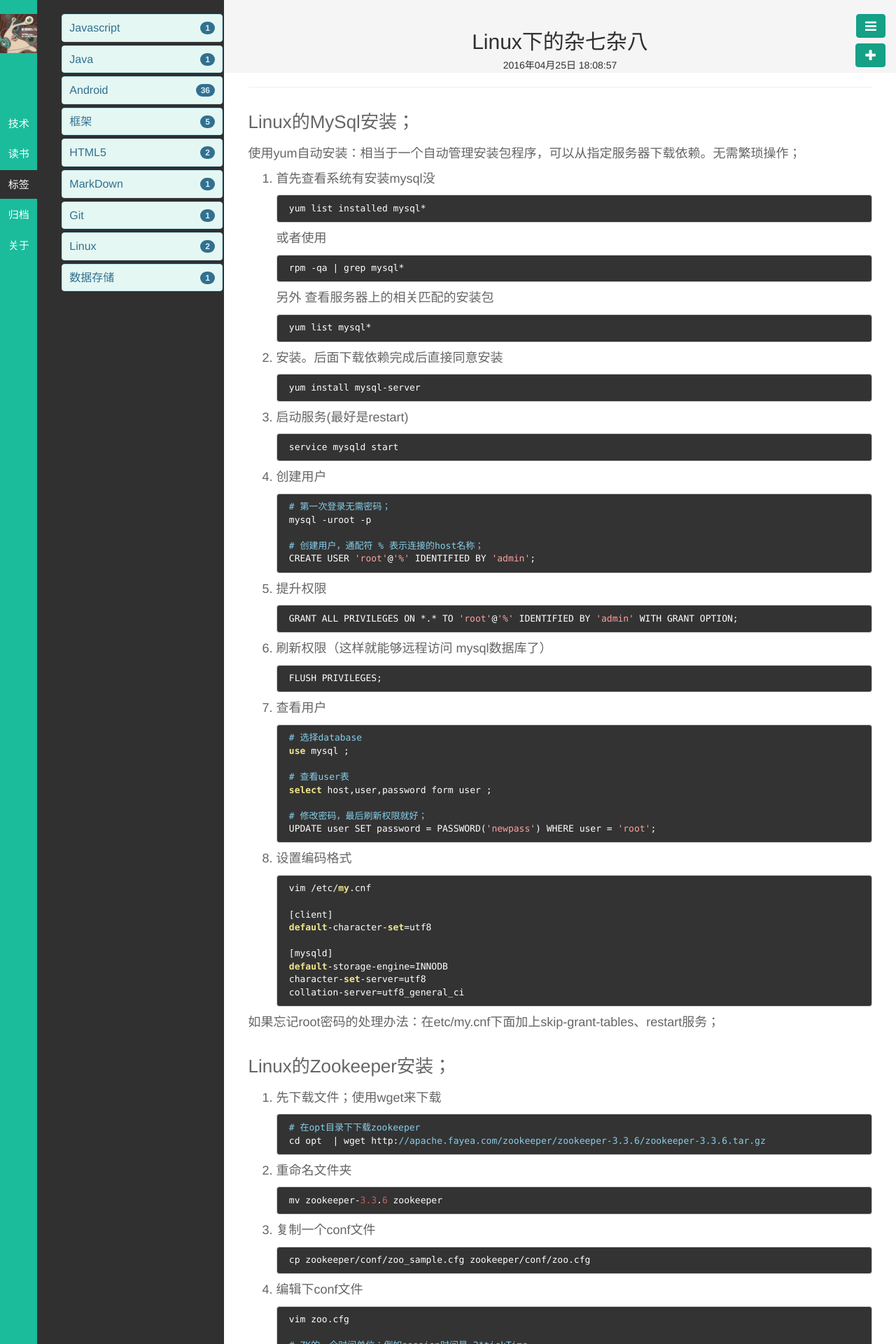
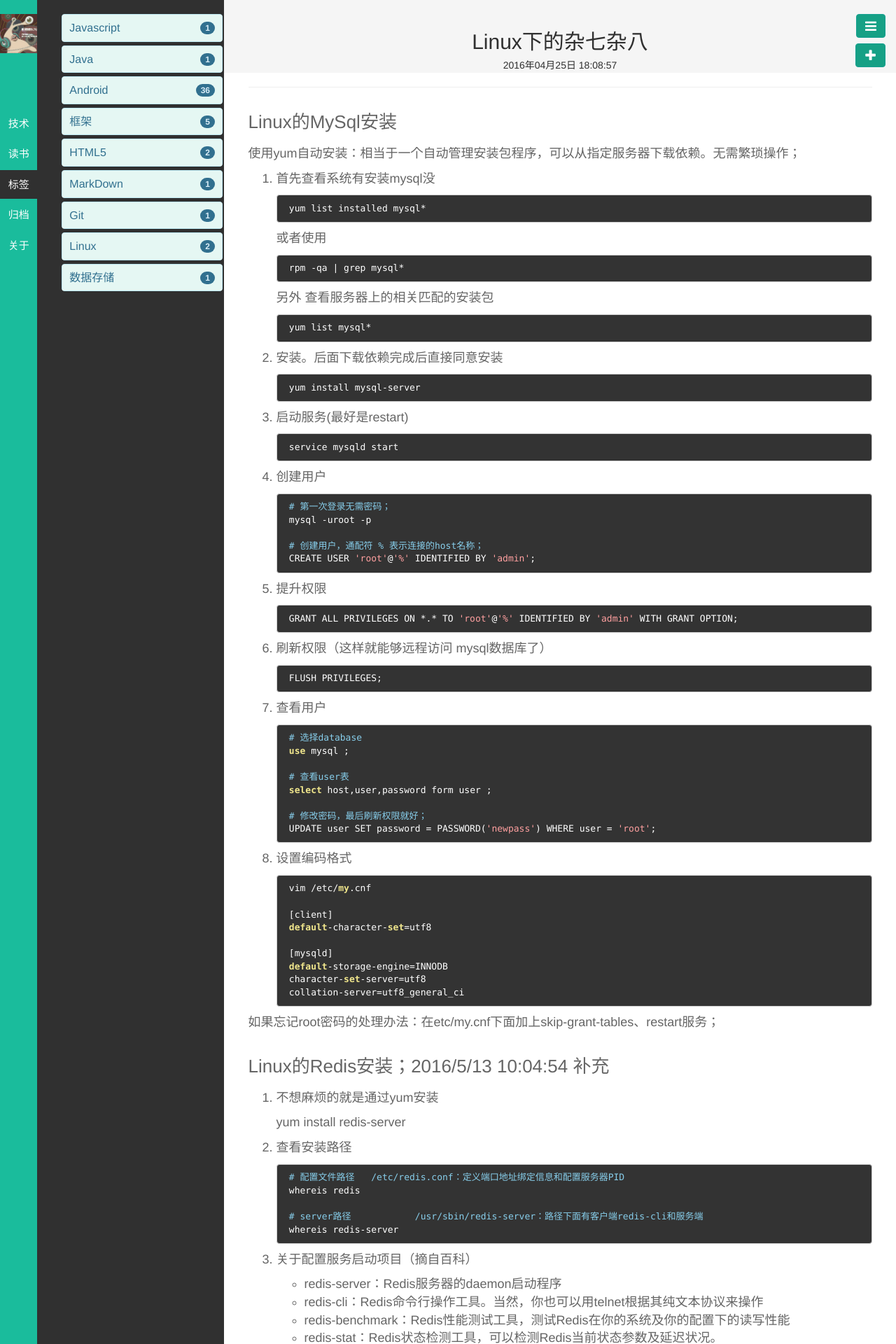
Before and after one commit to javadavid/blog, a Jekyll site: the page built from _posts/技术/2016-04-25-linux-konzatu.md, in a window 1280 px wide. Shown: the top 1920 px of the page at 70% size. Built offline with Jekyll 4.4.1, drawn with Linux system fonts in a browser that asks for light colours; comment, search, counter and statistics services are not loaded; some of the changed text lies outside the part shown.

Commit message:
new post

```diff
--- a/_includes/footer.html
+++ b/_includes/footer.html
@@ -1,16 +1,16 @@
-<div style="position:fixed;right:15px;top:62px;z-index:99">
+<div style="position:fixed;right:15px;top:62px;z-index:50">
   <button id="content_btn" class="btn btn-primary" style="width:43px;height:34px;">
 	<i class="fa fa-lg fa-plus"></i>
   </button>
 </div>
 
-<div style="position:fixed;right:15px;top:20px;z-index:99">
+<div style="position:fixed;right:15px;top:20px;z-index:50">
   <button id="nav_btn" class="btn btn-primary">
 	<i class="fa fa-lg fa-navicon"></i>
   </button>
 </div>
 
-<div style="position:fixed;right:15px;bottom:0px;z-index:99;opacity:0.5;filter:alpha(opacity=50);">
+<div style="position:fixed;right:15px;bottom:0px;z-index:50;opacity:0.5;filter:alpha(opacity=50);">
 	<audio controls autoplay loop >
 	  <source src="ON_YOUR_MARK.mp3" >
 	</audio>
@@ -29,5 +41,4 @@
     $('a[href="#{{ site.active }}"]').tab('show');
 </script>
 
-
 <!--button是右上方导航和显示目录的按钮-->
--- a/_posts/技术/2016-04-25-linux-konzatu.md
+++ b/_posts/技术/2016-04-25-linux-konzatu.md
@@ -8,7 +8,7 @@ tags:
 - Linux
 ---
 
-### Linux的MySql安装；
+### Linux的MySql安装
 
 使用yum自动安装：相当于一个自动管理安装包程序，可以从指定服务器下载依赖。无需繁琐操作；
 
@@ -71,6 +71,34 @@ tags:
 		collation-server=utf8_general_ci
 
 如果忘记root密码的处理办法：在etc/my.cnf下面加上skip-grant-tables、restart服务；
+
+
+
+### Linux的Redis安装；2016/5/13 10:04:54 补充
+
+1. 不想麻烦的就是通过yum安装
+
+	yum install redis-server
+
+2. 查看安装路径
+
+		# 配置文件路径	/etc/redis.conf：定义端口地址绑定信息和配置服务器PID
+		whereis redis
+
+		# server路径		/usr/sbin/redis-server：路径下面有客户端redis-cli和服务端
+		whereis redis-server
+
+3. 关于配置服务启动项目（摘自百科）
+
+	- redis-server：Redis服务器的daemon启动程序
+	- redis-cli：Redis命令行操作工具。当然，你也可以用telnet根据其纯文本协议来操作
+	- redis-benchmark：Redis性能测试工具，测试Redis在你的系统及你的配置下的读写性能
+	- redis-stat：Redis状态检测工具，可以检测Redis当前状态参数及延迟状况。
+
+4. 客户端一些相关命令
+
+	http://www.yiibai.com/redis/redis_data_types.html
+
 
 
 ### Linux的Zookeeper安装；
--- a/pages/about.html
+++ b/pages/about.html
@@ -36,9 +36,10 @@ titlename: 关于
 		<p >此博客于2015年11月08日用Jekyll创建，21日引用 <a target='_blank' href="https://github.com/lay1010/lay1010.github.io">模板</a> ，谢谢作者的分享。以后此博客用来书写自己的各种日志记录和学习记录，如果在技术日志中出现有错误或者是理解不到位的请提出更改，一起学习进步。<b>若转载请注明出处，谢谢。</b></p>
 		<h4><strong>更新：</strong></h4>
 		<ul>
+			<li>2016-05-16 使用jquery.lightbox增加图片缩略图放大功能，源码（1.修改路径图片相对位置、。，2.#lightbox-image节点的objImagePreloader.height和document.documentElement.clientHeight的判断的）</li>
 			<li>2016-04-01 无聊加了个背景音乐（澤野弘之 - ON YOUR MARK），不过对于刷新非主页URL地址时候有点不太友好;音乐可以自取我直接放在blog根目录下面了</li>
 			<li>2016-02-04 更新一些样式问题；safari下面侧边栏margin-bottom不好用：在父级元素增加overflow:hidden;增加首页头像占位符，防止正在刷新图像载入侧边栏位置上移</li>
-			<li>2016-02-02 update后 多说 传入的 data-thread-key=page.uri有问题，导致读取不出评论的，解决方法：在传入comment.html时候加入判断</li>
+			<li>2016-02-02 update后 多说 传入的 data-thread-key = page.uri有问题，导致读取不出评论的，解决方法：在传入comment.html时候加入判断</li>
 			<li>2015-11-28 关于blog侧边栏溢出问题，修改css文件 <a target='_blank' href='https://github.com/lay1010/lay1010.github.io/issues/10'>连接</a> </li>
 			<li>2015-11-27 post图片地址http://i.imgur.com/成本地相对地址（服务器的地址后缀有大小写区别，本地的没有）</li>
 			<li>2015-11-23 更新评论模板 disqus 改为 多说，修复pjax提交后评论数据无法加载的情况</li>
--- a/public/js/base.js
+++ b/public/js/base.js
@@ -47,6 +47,7 @@ $(document).ready(function() {
     nav_click(isClicked);
 
     $(this).data('clicked', !isClicked);
+
   });
 
   $("#content_btn").on('click', function(){
@@ -59,6 +60,7 @@ $(document).ready(function() {
   });
 
   $(document).pjax('.pjaxlink', '#pjax', { fragment: "#pjax", timeout: 10000 });
+
   $(document).on("pjax:end", function() {
     if($("body").find('.container').width() < 992)
       $('#nav_btn').click();
@@ -66,12 +68,10 @@ $(document).ready(function() {
     contentEffects();
 	picWarp();
 	pajx_loadDuodsuo();
-
   });
 
+  	picWarp();
 	contentEffects();
-
-	picWarp();
 });
 
 // 动态加载多说评论框的方法（pjax使用后会失效），需要回调重新绑定。
@@ -109,10 +109,10 @@ function contentEffects(){
 }
 
 
-//包装img标签
+//包装img标签 使用lightBox
 function picWarp(){
 	$('#content img').each(function(){
-		$(this).wrap("<a title='jj' href='"+$(this).attr('src')+"'></a>")
+		$(this).wrap("<a title='"+$(this).attr('alt')+"' href='"+$(this).attr('src')+"'></a>")
 		if( $(this).height()>500){
 			$(this).height(300);
 		}
```
Also changed, not shown: other parts of _includes/footer.html (+12 -0 lines), public/js/jquery.lightbox-0.5.min.js, 1 other file.
